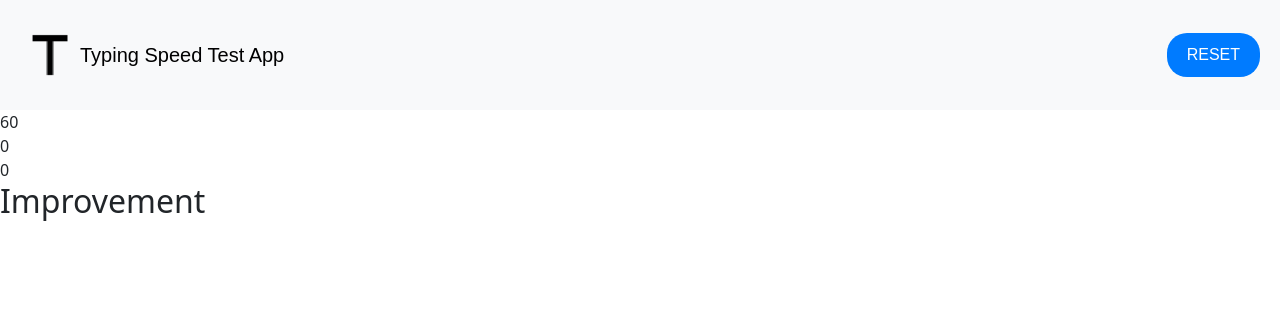
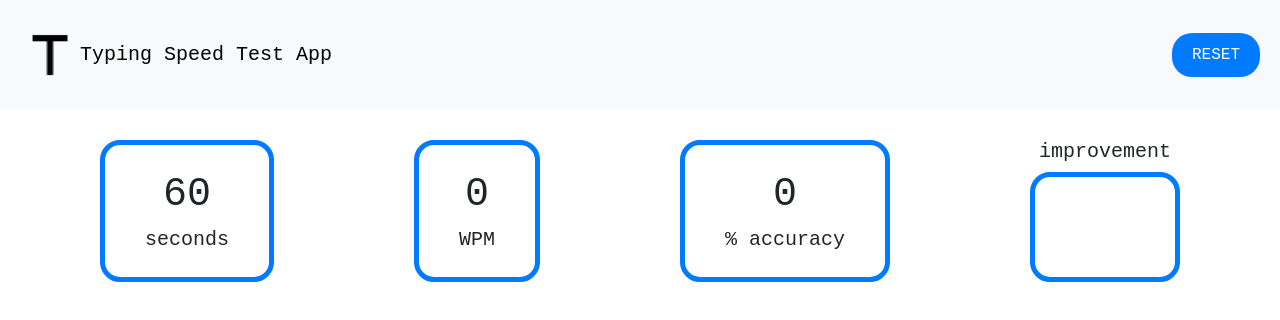
Before and after one commit to MildaBar/Typing-Speed-Test-App, a plain HTML site: page index.html in a window 1280 px wide. Drawn offline with nearby package versions, Linux system fonts and the light colour scheme.

Commit message:
metrics section

```diff
--- a/index.html
+++ b/index.html
@@ -41,21 +41,37 @@
     </nav>
 
     <!-- METRICS CONTAINER -->
-    <div id="metrics-container">
-      <div id="timer">60</div>
-      <div id="typing-speed">0</div>
-      <div id="word-accuracy">0</div>
+    <section id="metrics-container">
+      <!-- timer -->
+      <div class="metrics">
+        <div id="timer">60</div>
+        <div class="metrics-title">seconds</div>
+      </div>
+      <!-- typing speed -->
+      <div class="metrics">
+        <div id="typing-speed">0</div>
+        <div class="metrics-title">WPM</div>
+      </div>
+      <!-- word accuracy -->
+      <div class="metrics">
+        <div id="word-accuracy">0</div>
+        <div class="metrics-title">% accuracy</div>
+      </div>
+      <!-- improvement section -->
       <div id="improvement">
-        <h2>Improvement</h2>
+        <h4>improvement</h4>
         <div id="improvement-results"></div>
       </div>
-    </div>
+    </section>
 
     <!-- TYPING TEST CONTAINER -->
-    <div id="typing-container"></div>
+    <section id="typing-container">
+      <div id="typing-space"></div>
+    </section>
 
     <!-- PROGRESS CONTAINER -->
-    <div id="progress-container"></div>
+    <section id="progress-container"></section>
+
     <script
       src="https://cdn.jsdelivr.net/npm/bootstrap@5.3.1/dist/js/bootstrap.bundle.min.js"
       integrity="sha384-HwwvtgBNo3bZJJLYd8oVXjrBZt8cqVSpeBNS5n7C8IVInixGAoxmnlMuBnhbgrkm"
--- a/style/header.css
+++ b/style/header.css
@@ -1,5 +1,5 @@
 .navbar {
-  font-family: Arial, sans-serif;
+  font-family: monospace;
   display: flex;
   justify-content: space-between;
   padding: 20px;
--- a/style/metrics.css
+++ b/style/metrics.css
@@ -0,0 +1,39 @@
+#metrics-container {
+  font-family: monospace;
+  display: flex;
+  justify-content: space-around;
+  align-content: center;
+  padding: 20px;
+  margin: 10px;
+}
+
+/* METRICS - seconds, wpm, accuracy */
+.metrics {
+  border-radius: 20px;
+  border: 5px solid #007bff;
+  padding: 20px 40px;
+  font-size: 40px;
+  background-color: white;
+  text-align: center;
+}
+
+.metrics-title {
+  font-size: 20px;
+}
+
+/* IMPROVEMENT SECTION */
+#improvement-results {
+  border-radius: 20px;
+  border: 5px solid #007bff;
+  padding: 50px 70px;
+  font-size: 20px;
+  background-color: white;
+}
+
+#improvement h4 {
+  font-size: 20px;
+}
+
+#improvement {
+  text-align: center;
+}
```
